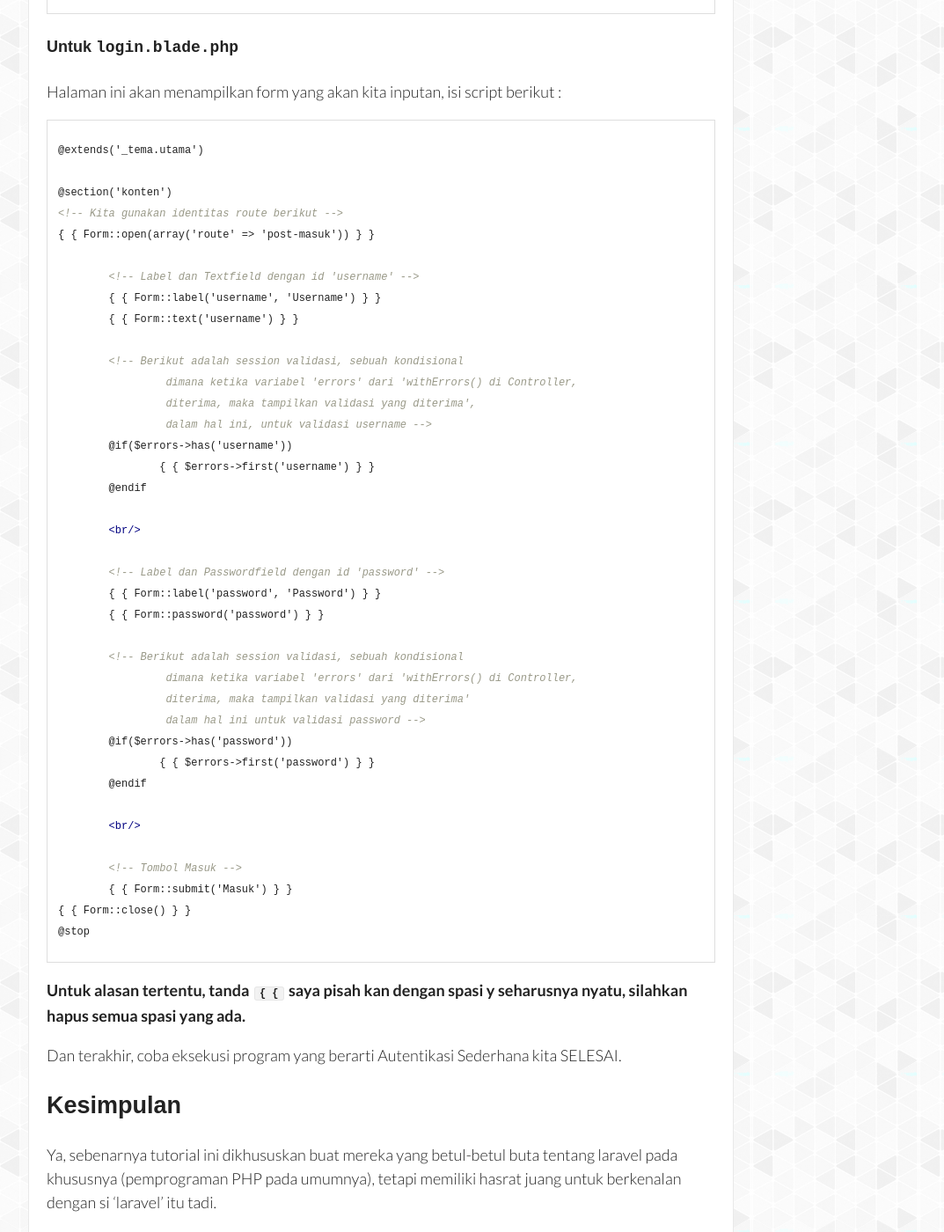
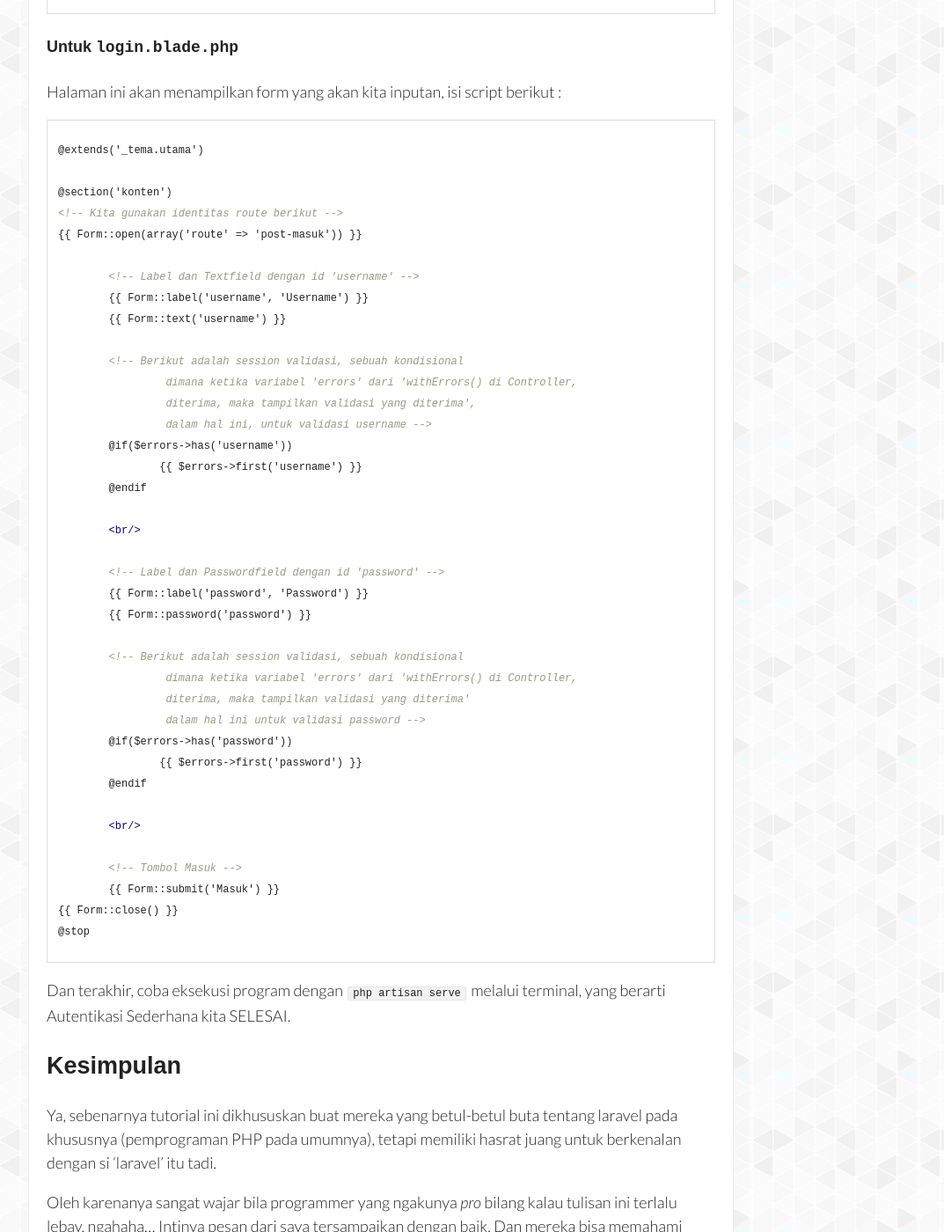
Before and after one commit to novay/novay.github.io, a Jekyll site: the page built from _posts/2014-03-05-membuat-autentikasi-login-laravel-bagian-2.md, in a window 1280 px wide and 1400 px high, scrolled down 15247 px. Shown: the whole window at 88% size, without its empty margins (96-1169 px from the left). Built offline with Jekyll 4.4.1, drawn with Linux system fonts in a browser that asks for light colours; nearby versions of some CDN libraries; some web fonts are replaced; comment, search, counter and statistics services are not loaded; some of the changed text lies outside the part shown.

Commit message:
Fix Handlebars

```diff
--- a/_posts/2014-03-05-membuat-autentikasi-login-laravel-bagian-2.md
+++ b/_posts/2014-03-05-membuat-autentikasi-login-laravel-bagian-2.md
@@ -507,7 +507,7 @@ Secara kasat mata, kita tidak akan menyadari bila didalamnya terdapat syntax PHP
 Yang ingin saya katakan disini adalah ini merupakan kemampuan dari si `blade` milik laravel. Bila kita kumpulkan hal-hal unik tersebut maka jadi seperti berikut :
 
 - `@if(...) ... @endif` intinya disini berbicara masalah `kondisional if...else...`.
-- `{ { ... } }` bernilai sama dengan `<?php ... ?>`
+- {%raw%}`{{ ... }}`{%endraw%} bernilai sama dengan `<?php ... ?>`
 - `@yield` akan dijadikan tempat menampung isi dari view-view lain.
 
 Catatan : Perhatikan baik-baik. Ketiga hal aneh tersebut tidak akan bisa terbaca oleh laravel tanpa ada **.blade**. Intinya terletak pada penamaan file *View*. `index.php` tidak akan mengenalinya, sedangkan `index.blade.php` lah yang bisa. Itulah salah satu alasan kita membutuhkan `.blade` dibelakangnya.
@@ -538,12 +538,14 @@ Penjelasan ada dimasing-masing komentar. Dibaca baik-baik yak, sampe paham baru
 Didalamnya hanya akan terdapat tombol login yang akan mengarah kehalaman login, jadi isi seperti berikut :
 
 {% highlight html %}
+{% raw %}
 @extends('_tema.utama')
 
 @section('konten')
 <!-- Ingat, 'route('masuk')' mengarah ke identitas di route -->
-<a href="{ { route('masuk') } }">Login Sebagai Admin</a>
+<a href="{{ route('masuk') }}">Login Sebagai Admin</a>
 @stop
+{% endraw %}
 {% endhighlight %}
 
 ####Untuk `login.blade.php`
@@ -551,55 +553,55 @@ Didalamnya hanya akan terdapat tombol login yang akan mengarah kehalaman login,
 Halaman ini akan menampilkan form yang akan kita inputan, isi script berikut :
 
 {% highlight html %}
+{% raw %}
 @extends('_tema.utama')
 
 @section('konten')
 <!-- Kita gunakan identitas route berikut -->
-{ { Form::open(array('route' => 'post-masuk')) } }
+{{ Form::open(array('route' => 'post-masuk')) }}
 
 	<!-- Label dan Textfield dengan id 'username' -->
-	{ { Form::label('username', 'Username') } }
-	{ { Form::text('username') } }
+	{{ Form::label('username', 'Username') }}
+	{{ Form::text('username') }}
 
 	<!-- Berikut adalah session validasi, sebuah kondisional
 		 dimana ketika variabel 'errors' dari 'withErrors() di Controller,
 		 diterima, maka tampilkan validasi yang diterima',
 		 dalam hal ini, untuk validasi username -->
 	@if($errors->has('username'))
-		{ { $errors->first('username') } }
+		{{ $errors->first('username') }}
 	@endif
 
 	<br/>
 
 	<!-- Label dan Passwordfield dengan id 'password' -->
-	{ { Form::label('password', 'Password') } }
-	{ { Form::password('password') } }
+	{{ Form::label('password', 'Password') }}
+	{{ Form::password('password') }}
 
 	<!-- Berikut adalah session validasi, sebuah kondisional
 		 dimana ketika variabel 'errors' dari 'withErrors() di Controller,
 		 diterima, maka tampilkan validasi yang diterima'
 		 dalam hal ini untuk validasi password -->
 	@if($errors->has('password'))
-		{ { $errors->first('password') } }
+		{{ $errors->first('password') }}
 	@endif
 
 	<br/>
 
 	<!-- Tombol Masuk -->
-	{ { Form::submit('Masuk') } }
-{ { Form::close() } }
+	{{ Form::submit('Masuk') }}
+{{ Form::close() }}
 @stop
+{% endraw %}
 {% endhighlight %}
 
-**Untuk alasan tertentu, tanda `{ {` saya pisah kan dengan spasi y seharusnya nyatu, silahkan hapus semua spasi yang ada.**
-
-Dan terakhir, coba eksekusi program yang berarti Autentikasi Sederhana kita SELESAI.
+Dan terakhir, coba eksekusi program dengan `php artisan serve` melalui terminal, yang berarti Autentikasi Sederhana kita SELESAI.
 
 ##Kesimpulan
 
 Ya, sebenarnya tutorial ini dikhususkan buat mereka yang betul-betul buta tentang laravel pada khususnya (pemprograman PHP pada umumnya), tetapi memiliki hasrat juang untuk berkenalan dengan si 'laravel' itu tadi.
 
-Oleh karenanya sangat wajar bila programmer *pro* bilang kalau tulisan ini terlalu lebay, ngahaha... Intinya pesan dari saya tersampaikan dengan baik. Dan mereka bisa memahami fungsi dari beberapa yang dijelaskan diatas.
+Oleh karenanya sangat wajar bila programmer yang ngakunya *pro* bilang kalau tulisan ini terlalu lebay, ngahaha... Intinya pesan dari saya tersampaikan dengan baik. Dan mereka bisa memahami fungsi dari beberapa yang dijelaskan diatas.
 
 Ingat, semua programmer memiliki ciri khas mereka masing-masing, jadi wajar bila tata penulisan syntax atau bahkan urutan dalam pembuatannya berbeda antara satu dengan lainnya. Dan ini mengingatkan saya tentang semboyan *Bhineka Tunggal Ika* XD. Meski memiliki cara dan urutan yang berbeda-beda, namun memiliki satu tujuan jua. Ngahahaha...
 
```
